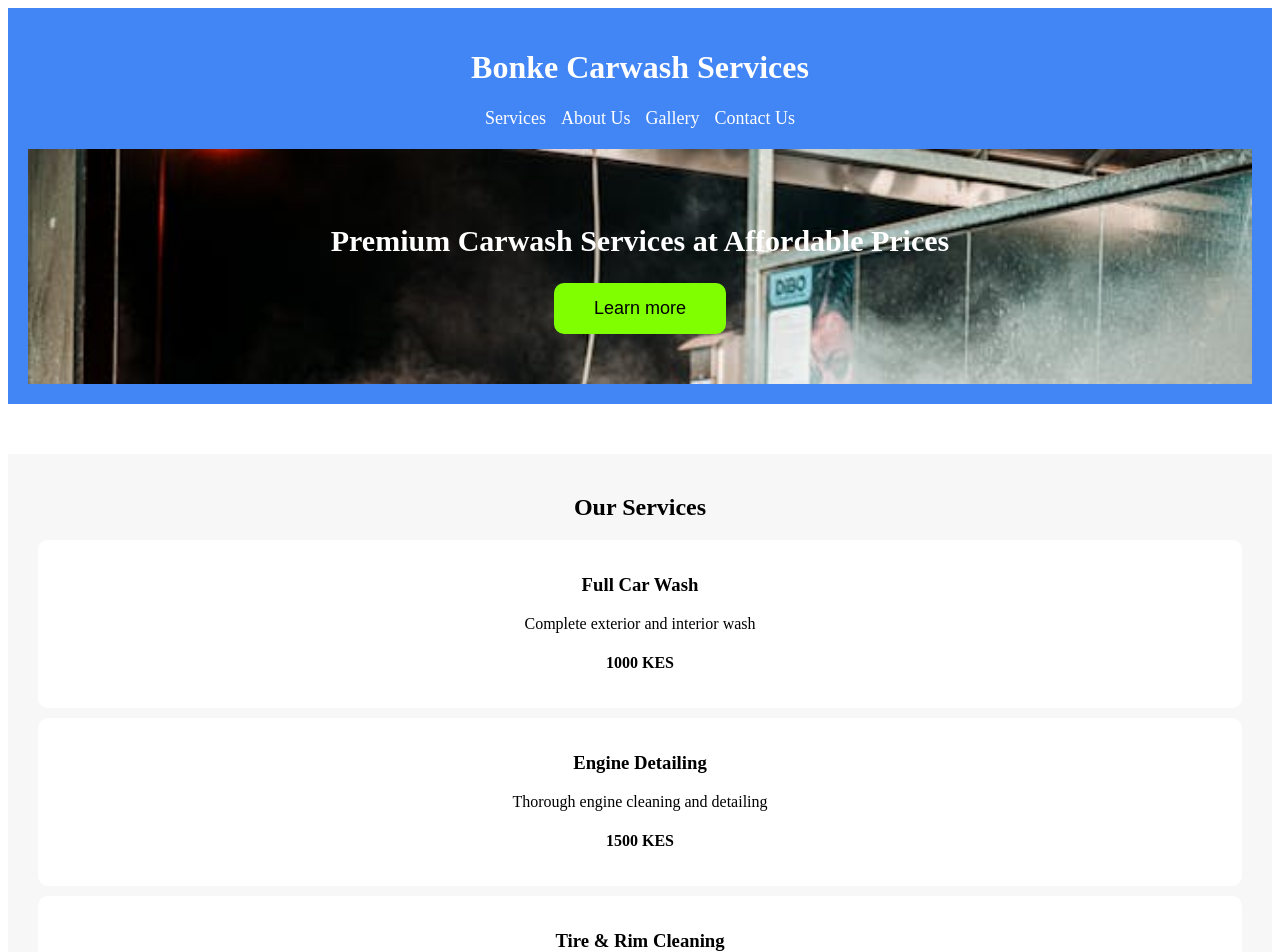
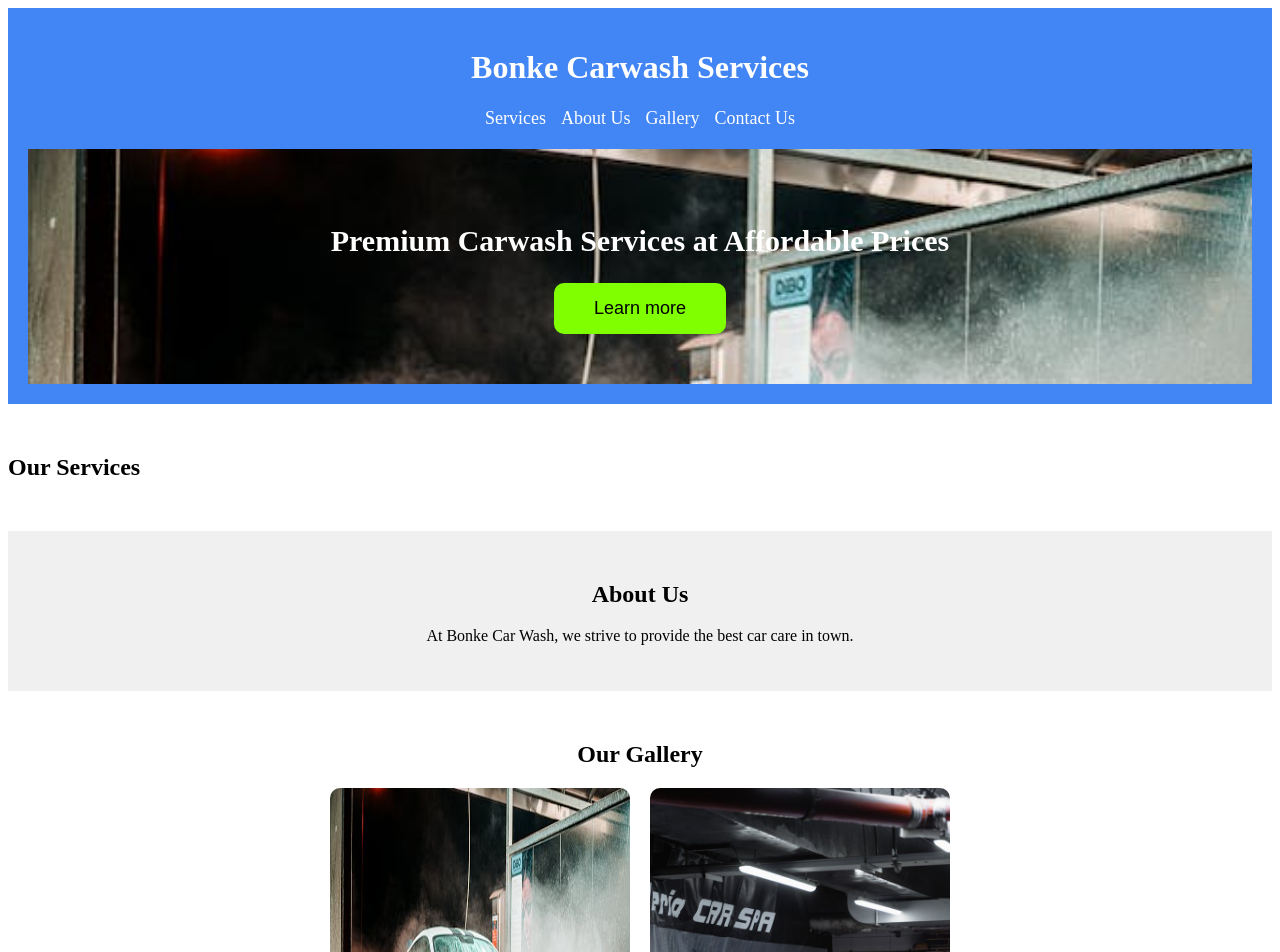
Before and after one commit to skywalker2004/carwashApp-Vue-master, a Vue app: page / in a window 1280 px wide. Shown: the top 952 px of the page. Built offline with nearby package versions, Linux system fonts and the light colour scheme.

Commit message:
Add service list layout in template with v-for for dynamic rendering of services.

```diff
--- a/src/components/ServicesComponent.vue
+++ b/src/components/ServicesComponent.vue
@@ -1,6 +1,7 @@
 <template>
   <div class="services-section">
     <h2>Our Services</h2>
+    <!-- Loop over each service using v-for and display its details -->
     <div class="service" v-for="service in services" :key="service.id">
       <h3>{{ service.name }}</h3>
       <p>{{ service.description }}</p>
@@ -8,34 +9,3 @@
     </div>
   </div>
 </template>
-
-<script>
-export default {
-  name: "ServicesComponent",
-  data() {
-    return {
-      services: [
-        { id: 1, name: "Full Car Wash", description: "Complete exterior and interior wash", price: "1000" },
-        { id: 2, name: "Engine Detailing", description: "Thorough engine cleaning and detailing", price: "1500" },
-        { id: 3, name: "Tire & Rim Cleaning", description: "Deep tire and rim wash", price: "400" },
-        { id: 4, name: "Window Tint", description: "Professional window tinting service", price: "1300" }
-      ]
-    };
-  }
-};
-</script>
-
-<style scoped>
-.services-section {
-  background-color: #f7f7f7;
-  padding: 20px;
-  text-align: center;
-}
-
-.service {
-  background: white;
-  padding: 15px;
-  margin: 10px;
-  border-radius: 10px;
-}
-</style>
```
